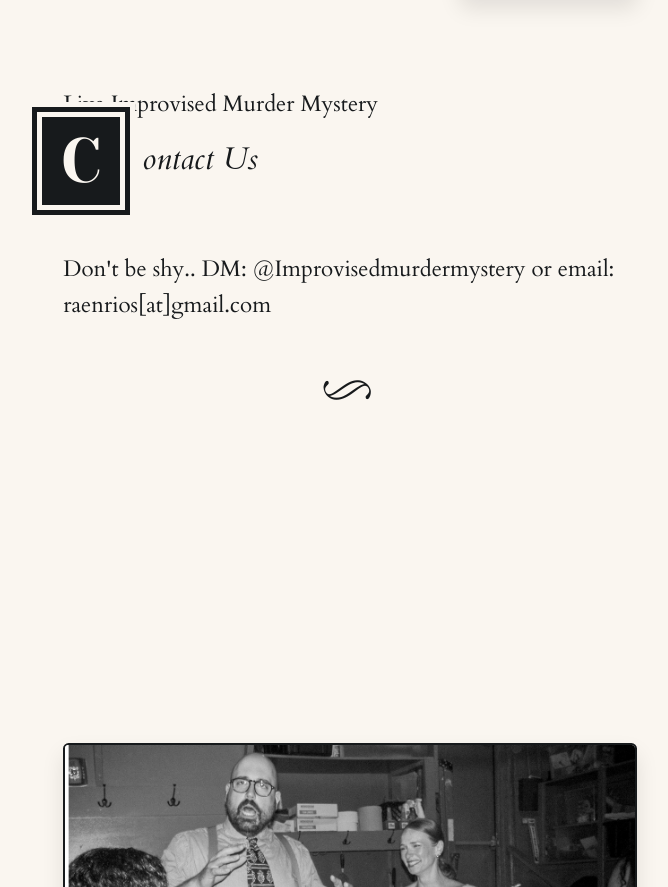
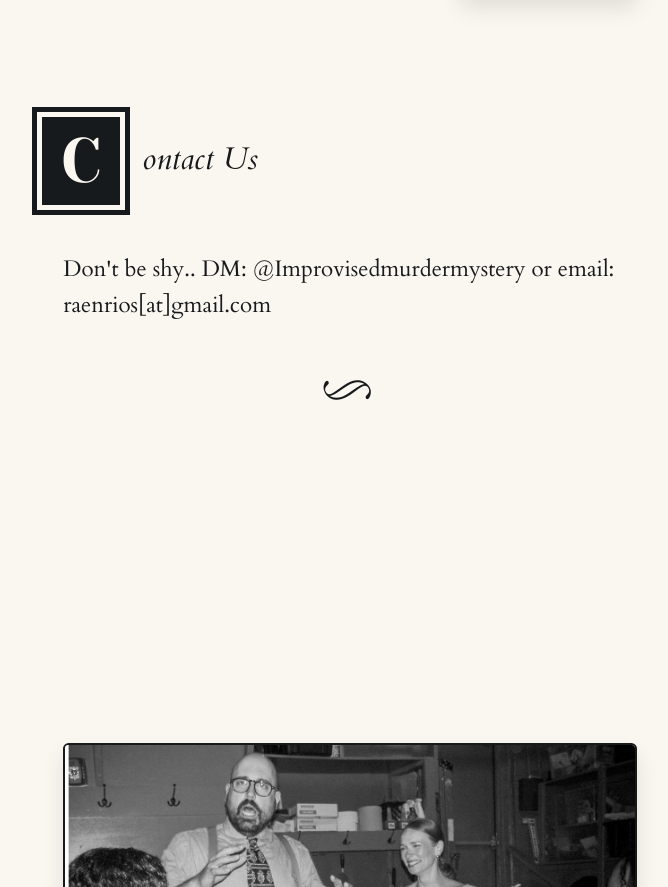
Before and after one commit to rachelrios/TheJohnsonsWeb, a plain HTML site: page index.html in a window 1280 px wide. Shown: the part 3092-3979 px from the top of the page, without its empty margins (290-958 px from the left). Drawn offline with Linux system fonts and the light colour scheme.

Commit message:
Update index.html

```diff
--- a/index.html
+++ b/index.html
@@ -64,7 +64,7 @@ A cast ready to deceive, to reveal, to carry the story in their hands..</p>
   <img src="8.png" alt="Cast member 8" class="section-image">
 	  <img src="9.png" alt="Cast member 8" class="section-image">
 </div>
-<span class="image-caption id="contact-us">Live Improvised Murder Mystery</span>
+<span class="image-caption id="contact-us">.</span>
 
 
 <p class="section-title" >Contact Us</p>
```
